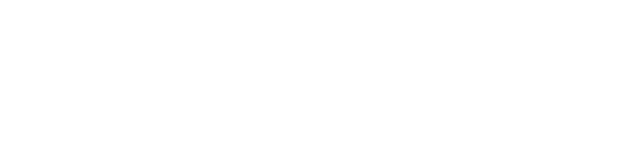
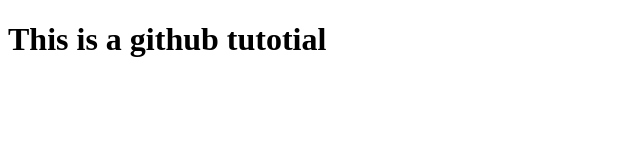
Before and after one commit to ephraimphrase/gittuts, a plain HTML site: page index.html in a window 1280 px wide. Shown: the whole page, without its empty margins (0-640 px from the left). Drawn offline with Linux system fonts and the light colour scheme.

Commit message:
added js file and updated index page

```diff
--- a/index.html
+++ b/index.html
@@ -7,6 +7,6 @@
     <title>Document</title>
 </head>
 <body>
-
+    <h1>This is a github tutotial</h1>
 </body>
 </html>
```
Also changed, not shown: index.js (added).
